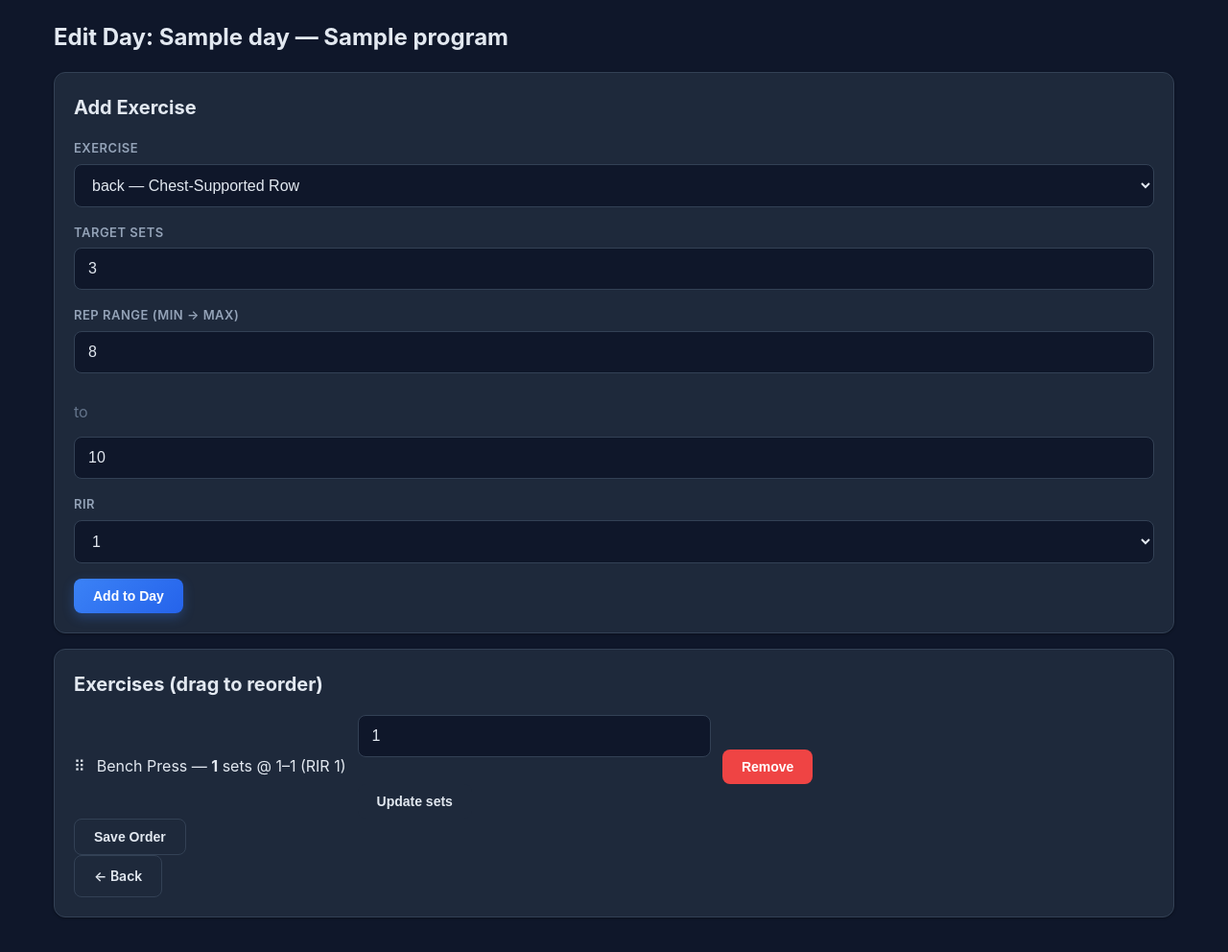
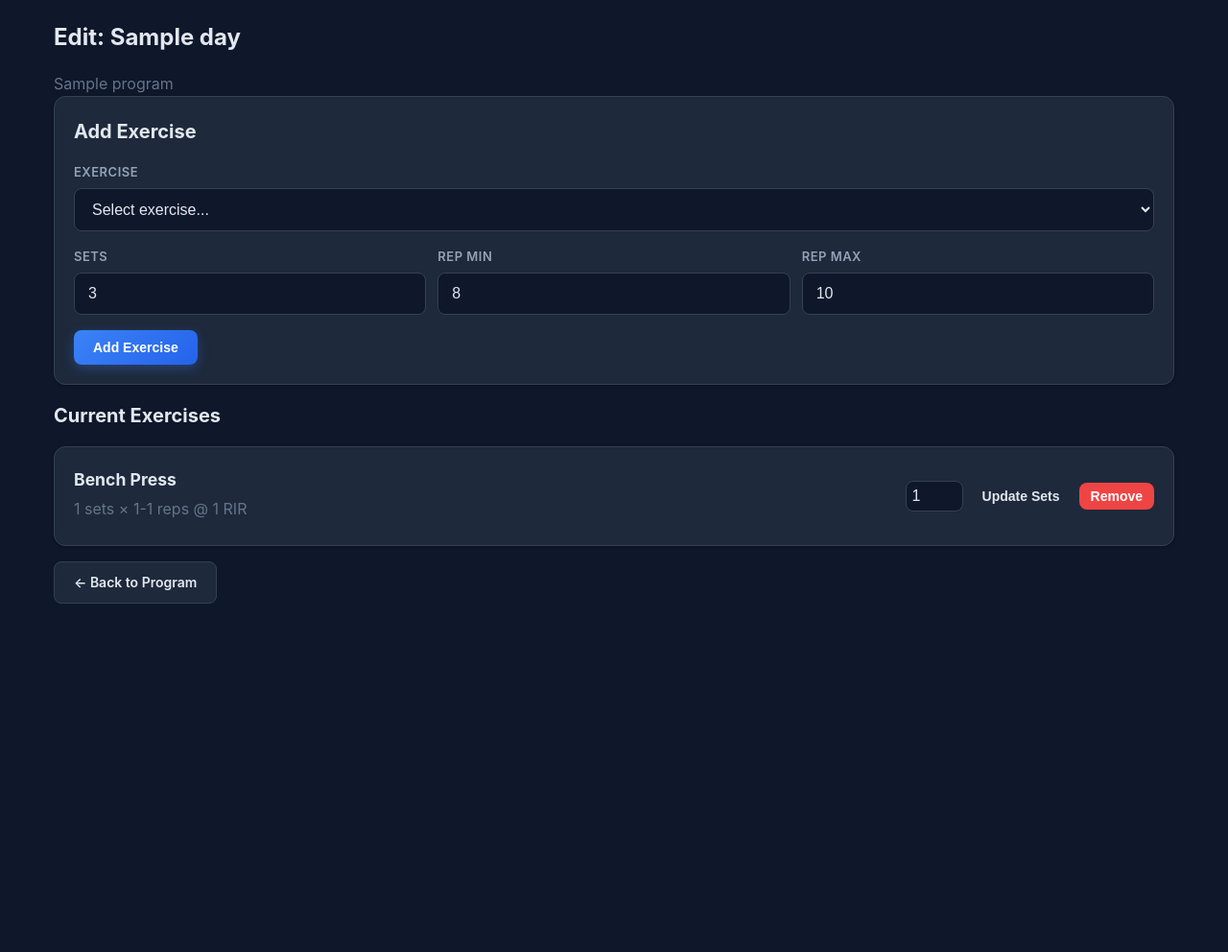
Before and after one commit to glenn-kule/progressprinciple, a Flask app: page /program/1/day/1/edit in a window 1280 px wide. Shown: the part 79-1071 px from the top of the page at 96% size. After the commit the page ends 708 px from the top, so only its background shows below. Run offline with Flask 3, Linux system fonts and the light colour scheme; a user stored in the database is signed in; tables that the repository leaves empty hold one stand-in row (values such as "Sample post"); some libraries are stand-ins or nearby versions.

Commit message:
Allow sets customization in program creation and during active program

```diff
--- a/app.py
+++ b/app.py
@@ -690,6 +690,26 @@ def edit_program_day_post(program_id, day_id):
     allow_edit_exercises = not prog.locked
 
     action = request.form.get("action", "add")
+
+    # ALWAYS allow set updates, even when locked
+    if action == "update_sets":
+        pe_id = int(request.form.get("pe_id"))
+        new_sets = int(request.form.get("new_sets", "0"))
+        pe = ProgramExercise.query.get_or_404(pe_id)
+        if new_sets < 1:
+            flash("Sets must be >=1.")
+        else:
+            try:
+                pe.target_sets = new_sets
+                db.session.commit()
+                flash("Sets updated for the rest of your program.")
+            except Exception as e:
+                db.session.rollback()
+                flash("Error updating sets.")
+                print(f"Update sets error: {e}")
+        return redirect(url_for("edit_program_day", program_id=program_id, day_id=day_id))
+
+    # Only allow adding exercises when not locked
     if action == "add" and allow_edit_exercises:
         ex_id = int(request.form.get("exercise_id","0"))
         target_sets = int(request.form.get("target_sets","3"))
@@ -697,7 +717,6 @@ def edit_program_day_post(program_id, day_id):
         rep_max = int(request.form.get("rep_max","10"))
         rir = int(request.form.get("rir", str(prog.target_rir)))
 
-        # Validate RIR is between 0-4
         if rir < 0 or rir > 4:
             rir = prog.target_rir
 
@@ -716,21 +735,6 @@ def edit_program_day_post(program_id, day_id):
                 print(f"Add program exercise error: {e}")
         else:
             flash("Provide valid sets/rep range.")
-    elif action == "update_sets":
-        pe_id = int(request.form.get("pe_id"))
-        new_sets = int(request.form.get("new_sets", "0"))
-        pe = ProgramExercise.query.get_or_404(pe_id)
-        if new_sets < 1:
-            flash("Sets must be >=1.")
-        else:
-            try:
-                pe.target_sets = new_sets
-                db.session.commit()
-                flash("Sets updated.")
-            except Exception as e:
-                db.session.rollback()
-                flash("Error updating sets.")
-                print(f"Update sets error: {e}")
 
     return redirect(url_for("edit_program_day", program_id=program_id, day_id=day_id))
 
--- a/templates/edit_day.html
+++ b/templates/edit_day.html
@@ -1,100 +1,74 @@
 {% extends "base.html" %}
 {% block content %}
-<h2>Edit Day: {{ day.day_name }} — {{ program.name }}</h2>
+<h2>Edit: {{ day.day_name }}</h2>
+<p class="muted">{{ program.name }}</p>
 
-{% if not allow_edit_exercises %}
-  <div class="card"><p class="muted">Program started. You can still change <strong>sets</strong> below, but adding/removing exercises is locked.</p></div>
-{% endif %}
-
-{% if allow_edit_exercises %}
 <div class="card">
+  {% if allow_edit_exercises %}
   <h3>Add Exercise</h3>
-  <form method="post" class="grid2">
+  <form method="post">
     <input type="hidden" name="csrf_token" value="{{ csrf_token() }}">
     <input type="hidden" name="action" value="add">
-    <div>
-      <label>Exercise</label>
-      <select name="exercise_id">
-        {% for ex in bank %}
-          <option value="{{ ex.id }}">{{ ex.muscle_group }} — {{ ex.name }}</option>
-        {% endfor %}
-      </select>
-    </div>
-    <div>
-      <label>Target sets</label>
-      <input name="target_sets" type="number" min="1" value="3">
-    </div>
-    <div>
-      <label>Rep range (min → max)</label>
-      <div class="row gap">
-        <input name="rep_min" type="number" min="1" value="8" class="w80">
-        <span class="muted">to</span>
-        <input name="rep_max" type="number" min="1" value="10" class="w80">
+
+    <label>Exercise</label>
+    <select name="exercise_id" required>
+      <option value="">Select exercise...</option>
+      {% for ex in bank %}
+        <option value="{{ ex.id }}">{{ ex.name }} ({{ ex.muscle_group }})</option>
+      {% endfor %}
+    </select>
+
+    <div style="display: grid; grid-template-columns: repeat(3, 1fr); gap: 12px;">
+      <div>
+        <label>Sets</label>
+        <input type="number" name="target_sets" value="3" min="1" required>
+      </div>
+      <div>
+        <label>Rep Min</label>
+        <input type="number" name="rep_min" value="8" min="1" required>
+      </div>
+      <div>
+        <label>Rep Max</label>
+        <input type="number" name="rep_max" value="10" min="1" required>
       </div>
     </div>
-    <div>
-      <label>RIR</label>
-      <select name="rir">
-        <option {% if program.target_rir==0 %}selected{% endif %}>0</option>
-        <option {% if program.target_rir==1 %}selected{% endif %}>1</option>
-        <option {% if program.target_rir==2 %}selected{% endif %}>2</option>
-        <option {% if program.target_rir==3 %}selected{% endif %}>3</option>
-      </select>
-    </div>
-    <div class="col-span-2">
-      <button class="btn-primary" type="submit">Add to Day</button>
-    </div>
+
+    <button type="submit" class="btn-primary">Add Exercise</button>
   </form>
-</div>
-{% endif %}
-
-<div class="card">
-  <h3>Exercises (drag to reorder)</h3>
-  {% if pes %}
-    <ul id="sortable" class="bullets">
-      {% for pe in pes %}
-        <li class="row gap" data-peid="{{ pe.id }}">
-          <span style="cursor:grab">⠿</span>
-          <span class="grow">{{ pe.exercise.name }} — <strong>{{ pe.target_sets }}</strong> sets @ {{ pe.rep_min }}–{{ pe.rep_max }} (RIR {{ pe.rir }})</span>
-          <form method="post" class="row gap" action="{{ url_for('edit_program_day', program_id=program.id, day_id=day.id) }}">
-            <input type="hidden" name="action" value="update_sets">
-            <input type="hidden" name="pe_id" value="{{ pe.id }}">
-            <input class="w80" name="new_sets" type="number" min="1" value="{{ pe.target_sets }}">
-            <button class="btn" type="submit">Update sets</button>
-          </form>
-          {% if allow_edit_exercises %}
-            <form method="post" action="{{ url_for('delete_program_exercise', pe_id=pe.id) }}">
-              <button class="btn danger" type="submit">Remove</button>
-            </form>
-          {% endif %}
-        </li>
-      {% endfor %}
-    </ul>
-    {% if allow_edit_exercises %}
-      <button id="saveOrder" class="btn" type="button">Save Order</button>
-    {% endif %}
-  {% else %}
-    <p class="muted">None yet — add some above.</p>
   {% endif %}
-  <p><a class="btn" href="{{ url_for('current_program') }}">← Back</a></p>
 </div>
 
-{% if allow_edit_exercises %}
-<script src="https://cdn.jsdelivr.net/npm/sortablejs@1.15.2/Sortable.min.js"></script>
-<script>
-  const list = document.getElementById('sortable');
-  if (list) {
-    new Sortable(list, { animation: 150, handle: 'span', ghostClass: 'sortable-ghost' });
-    document.getElementById('saveOrder').addEventListener('click', async () => {
-      const order = Array.from(list.querySelectorAll('li')).map(li => li.dataset.peid);
-      const res = await fetch('{{ url_for("sort_program_day", day_id=day.id) }}', {
-        method: 'POST',
-        headers: { "Content-Type": "application/json" },
-        body: JSON.stringify({ order })
-      });
-      if (res.ok) { location.reload(); } else { alert('Failed to save order'); }
-    });
-  }
-</script>
-{% endif %}
+<h3>Current Exercises</h3>
+{% for pe in pes %}
+<div class="card">
+  <div style="display: flex; justify-content: space-between; align-items: center;">
+    <div>
+      <h4 style="margin: 0;">{{ pe.exercise.name }}</h4>
+      <p class="muted" style="margin: 4px 0;">
+        {{ pe.target_sets }} sets × {{ pe.rep_min }}-{{ pe.rep_max }} reps @ {{ pe.rir }} RIR
+      </p>
+    </div>
+    <div style="display: flex; gap: 8px; align-items: center;">
+      <!-- Always allow set changes -->
+      <form method="post" style="display: inline-flex; align-items: center; gap: 8px;">
+        <input type="hidden" name="csrf_token" value="{{ csrf_token() }}">
+        <input type="hidden" name="action" value="update_sets">
+        <input type="hidden" name="pe_id" value="{{ pe.id }}">
+        <input type="number" name="new_sets" value="{{ pe.target_sets }}" min="1" max="20"
+               style="width: 60px; padding: 6px; margin: 0;">
+        <button type="submit" class="btn" style="padding: 6px 12px; margin: 0;">Update Sets</button>
+      </form>
+
+      {% if allow_edit_exercises %}
+      <form method="post" action="{{ url_for('delete_program_exercise', pe_id=pe.id) }}" style="display: inline; margin: 0;">
+        <input type="hidden" name="csrf_token" value="{{ csrf_token() }}">
+        <button type="submit" class="btn danger" style="padding: 6px 12px; margin: 0;">Remove</button>
+      </form>
+      {% endif %}
+    </div>
+  </div>
+</div>
+{% endfor %}
+
+<a href="{{ url_for('current_program') }}" class="btn">← Back to Program</a>
 {% endblock %}
```
Also changed, not shown: templates/create_program.html (+44 -7 lines).
